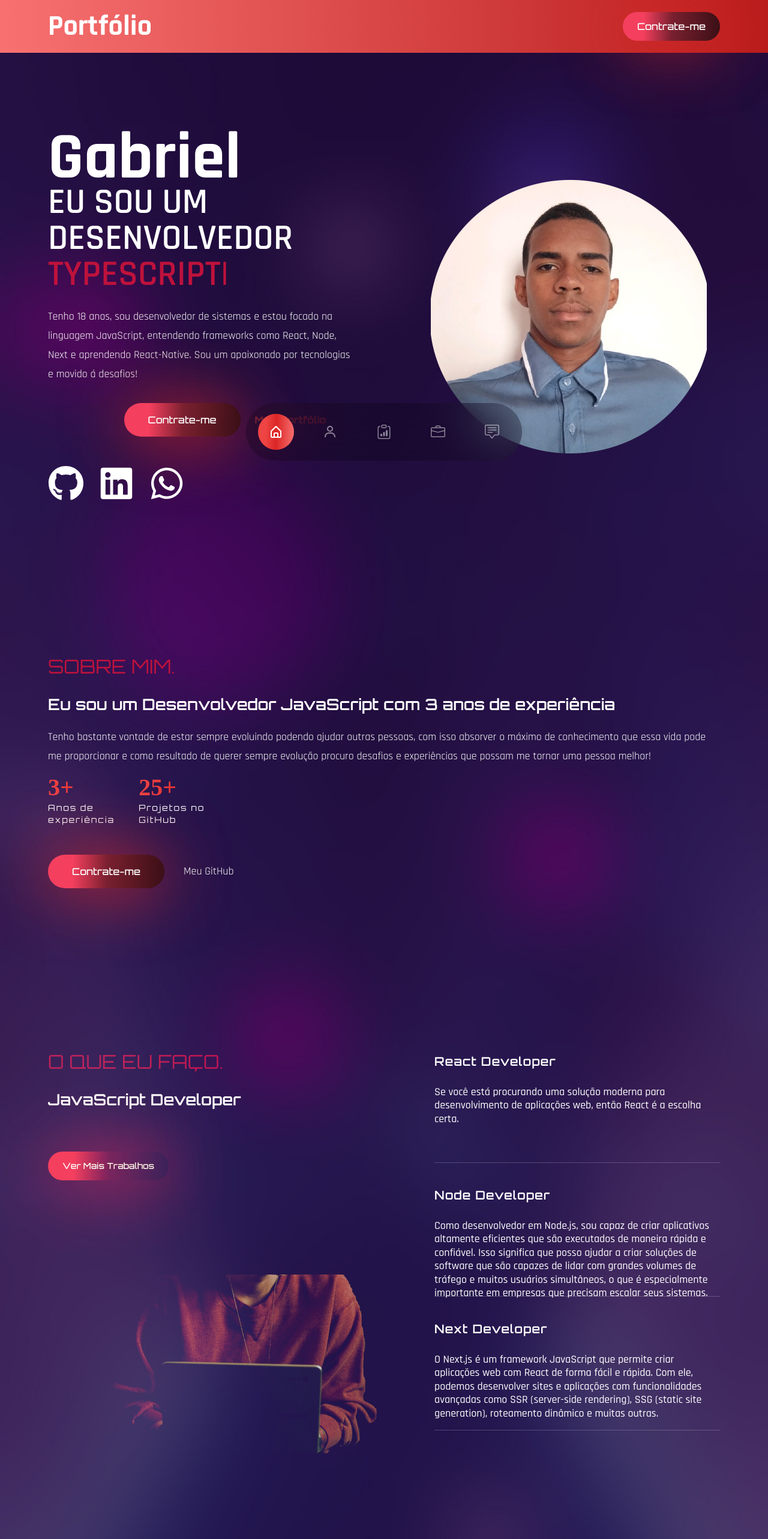
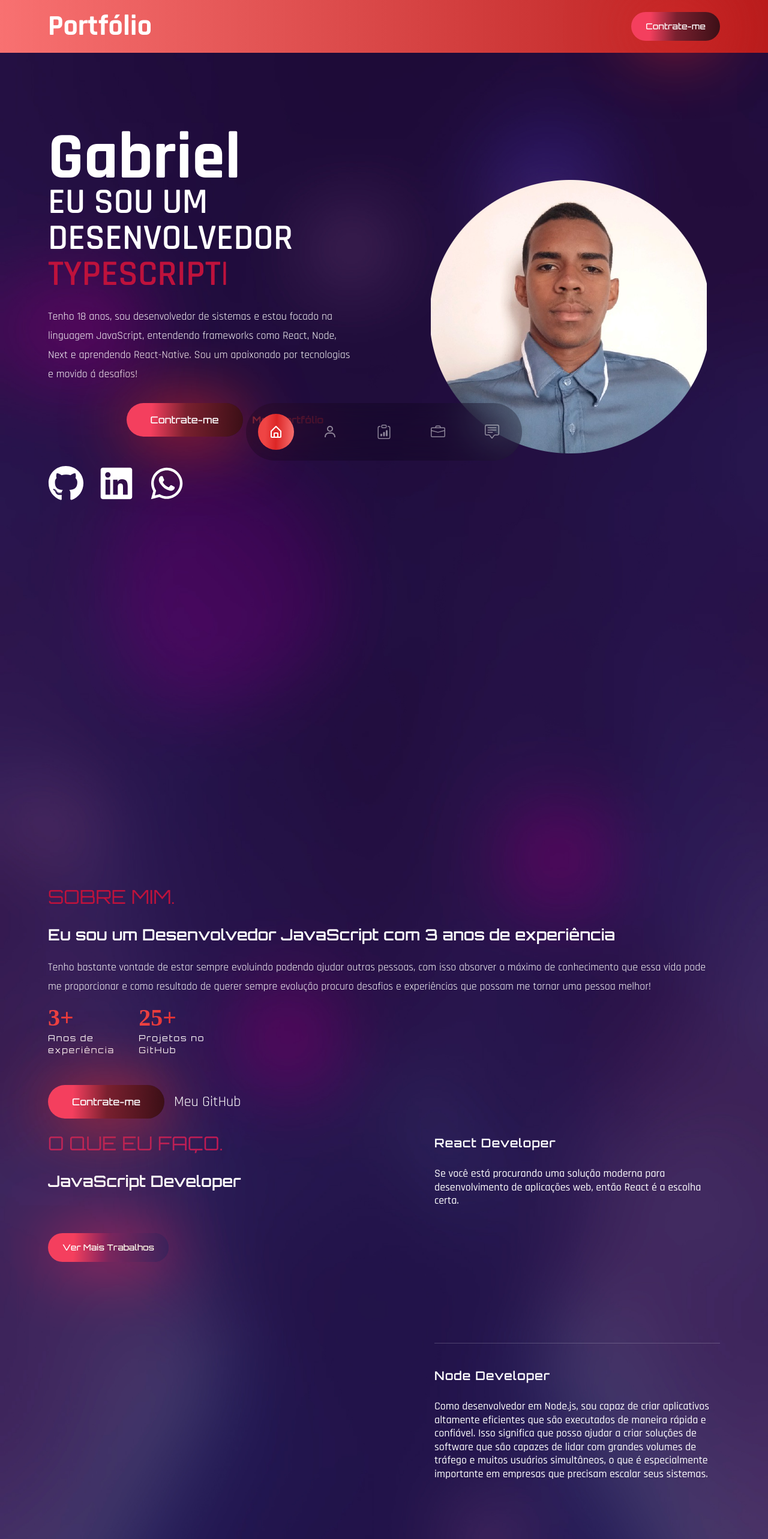
Before and after one commit to Suntzu1000/portfolio2.0, a React (Create React App) app in the folder portfolio-starter/: page / in a window 1280 px wide. Shown: the top 2566 px of the page at 60% size. Built offline with nearby package versions, Linux system fonts and the light colour scheme; the HTML template or start-up script is replaced by a standard one; a web font is replaced by a local one.

Commit message:
Projeto adicionado

```diff
--- a/portfolio-starter/src/components/About.js
+++ b/portfolio-starter/src/components/About.js
@@ -64,7 +64,7 @@ const About = () => {
               </div>
             </div>
 
-            <div className="flex gap-x-8 items-center ">
+            <div className="lg:flex gap-x-8 items-center xs:grid xs:gap-4 xs:grid-cols-1 xs:text-2xl ">
               <Link to="contact" activeClass="active" smooth={true} spy={true}>
                 <button className="btn btn-lg">Contrate-me</button>
               </Link>
--- a/portfolio-starter/src/components/Banner.js
+++ b/portfolio-starter/src/components/Banner.js
@@ -12,7 +12,7 @@ import { fadeIn } from "../variants";
 const Banner = () => {
   return (
     <section
-      className=" section min-h-[85vh] lg:min-h-[78vh] flex items-center "
+      className=" section min-h-[85vh] lg:min-h-[78vh] flex items-center mb-96 "
       id="home"
     >
       <div className="container mx-auto">
@@ -81,10 +81,10 @@ const Banner = () => {
               initial="hidden"
               whileInView={"show"}
               viewport={{ once: false, amount: 0.7 }}
-              className="flex max-w-max gap-x-6 items-center mb-12 mx-auto lx:mx-0 "
+              className="lg:flex max-w-max gap-x-6 items-center mb-12 mx-auto lx:mx-0 xs:grid xs:gap-4 xs:grid-cols-1 "
             >
               <Link to="contact" activeClass="active" smooth={true} spy={true}>
-                <button className="btn btn-lg "> <p className=" lg:text-base text-xs"> Contrate-me</p></button>
+                <button className="btn btn-lg ">  Contrate-me</button>
               </Link>
 
               <Link
--- a/portfolio-starter/src/components/Contact.js
+++ b/portfolio-starter/src/components/Contact.js
@@ -1,4 +1,4 @@
-import React, { useRef } from "react";
+import React from "react";
 import { motion } from "framer-motion";
 import { fadeIn } from "../variants";
 import emailjs from "emailjs-com";
@@ -6,7 +6,7 @@ import { ToastContainer, toast } from "react-toastify";
 import "react-toastify/dist/ReactToastify.css";
 
 const Contact = () => {
-  const form = useRef();
+  //const form = useRef();
 
   const notify = () => {
     toast.success('Enviada com Sucesso :)', {
@@ -89,7 +89,7 @@ const Contact = () => {
             ></textarea>
             <input
               type="submit"
-              className="btn btn-lg"
+              className="btn btn-lg xs:text-xs"
               value="Enviar Mensagem"
               onClick={notify}
             />
--- a/portfolio-starter/src/components/Header.js
+++ b/portfolio-starter/src/components/Header.js
@@ -7,10 +7,10 @@ const Header = () => {
       <div className="container mx-auto">
         <div className="flex justify-between items-center ">
           <a href="home">
-            <h1 className="text-5xl font-bold  ">Portfólio</h1>
+            <h1 className="text-5xl font-bold xs:text-center xs:justify-items-center  ">Portfólio</h1>
           </a>
           <Link to="contact" activeClass="active" smooth={true} spy={true}>
-            <button className="btn btn-sm"> <p className="lg:text-base text-xs">Contrate-me</p> </button>
+            <button className="btn btn-sm xs:text-block hidden sm:block">Contrate-me </button>
           </Link>
         </div>
       </div>
--- a/portfolio-starter/src/components/Services.js
+++ b/portfolio-starter/src/components/Services.js
@@ -21,7 +21,7 @@ const services = [
 
 const Services = () => {
   return (
-    <section className="section" id="services">
+    <section className="section mb-96 " id="services">
       <div className="container mx-auto pt-60 sm:pt-0 ">
         <div className="flex flex-col lg:flex-row">
           <motion.div
@@ -50,7 +50,7 @@ const Services = () => {
                 const { name, description } = service;
                 return (
                   <div
-                    className="border-b border-white/20 h-[185px] mb-[38px] flex flex-1 "
+                    className="border-b border-white/20 h-[185px] mb-[38px] flex flex-1 xs:h-[350px] "
                     key={index}
                   >
                     <div className="max-w-[476px] ">
--- a/portfolio-starter/src/components/Work.js
+++ b/portfolio-starter/src/components/Work.js
@@ -3,7 +3,6 @@ import { motion } from "framer-motion";
 import { fadeIn } from "../variants";
 import { Link } from "react-scroll";
 import { projects } from "../data/Data";
-
 
 const Work = () => {
   return (
@@ -28,7 +27,7 @@ const Work = () => {
                 modernas para uma melhor vizualização para quem vai acessa-lo!
               </p>
               <Link to="projects">
-                <button className="btn btn-sm">Ver todos os Projetos</button>
+                <button className="btn btn-sm">Todos Projetos</button>
               </Link>
             </div>
             <motion.div
@@ -36,7 +35,8 @@ const Work = () => {
               initial="hidden"
               whileInView={"show"}
               viewport={{ once: false, amount: 0.3 }}
-               className="grid gap-4 grid-cols-4 grid-rows-3">
+              className="grid gap-4 grid-cols-4 grid-rows-4 xl:grid-cols-4 lg:grid-cols-3 md:grid-cols-2 md:gap-4 xs:grid-cols-1  xs:grid-col-1 "
+            >
               {projects.map((project, index) => (
                 <a
                   href={project.link}
@@ -45,7 +45,7 @@ const Work = () => {
                   key={index}
                 >
                   <div className="group relative overflow-hidden border-2 border-white/50 rounded-xl w-64 h-74 ">
-                    <div className="group-hover:bg-black/70 w-full h-full absolute z-40 transition-all duration-300 "></div>
+                    <div className="group-hover:bg-black/70 w-full h-full absolute z-40 transition-all duration-300 "/>
                     <img
                       className="group-hover:scale-125 transition-all duration-500 "
                       src={project.image}
@@ -65,7 +65,6 @@ const Work = () => {
                 </a>
               ))}
             </motion.div>
-
           </motion.div>
         </div>
       </div>
--- a/portfolio-starter/src/data/Data.js
+++ b/portfolio-starter/src/data/Data.js
@@ -1,8 +1,15 @@
-import img1 from "../assets/portfolio-img1.png"
-import img2 from "../assets/portfolio-img2.png"
-import img3 from "../assets/portfolio-img3.png"
+import img1 from "../assets/portfolio-img1.png";
+import img2 from "../assets/portfolio-img2.png";
+import img3 from "../assets/portfolio-img3.png";
+import img4 from "../assets/portfolio-img4.png"
 
 export const projects = [
+  {
+    name: "Landing Page",
+    image: img4,
+    link: "https://frontend-ts-chi.vercel.app/",
+    description: "Descrição do projeto 3",
+  },
   {
     name: "Landing Page",
     image: img1,
@@ -10,16 +17,15 @@ export const projects = [
     description: "Descrição do projeto 1",
   },
   {
-    name: "Desing",
+    name: "Design",
     image: img2,
     link: "https://bancoteste.vercel.app/",
     description: "Descrição do projeto 2",
   },
   {
-    name: "Administração",
+    name: "Dashboard",
     image: img3,
     link: "https://admin-front-end.onrender.com",
     description: "Descrição do projeto 3",
   },
-
 ];
--- a/portfolio-starter/tailwind.config.js
+++ b/portfolio-starter/tailwind.config.js
@@ -12,7 +12,7 @@ module.exports = {
       },
     },
     screens: {
-      xs: "480px",
+      xs: "320px",
       sm: "640px",
       md: "768px",
       lg: "960px",
```
Also changed, not shown: portfolio-starter/src/assets/portfolio-img4.png (added). Lines whose indentation alone changed are shown as unchanged.
